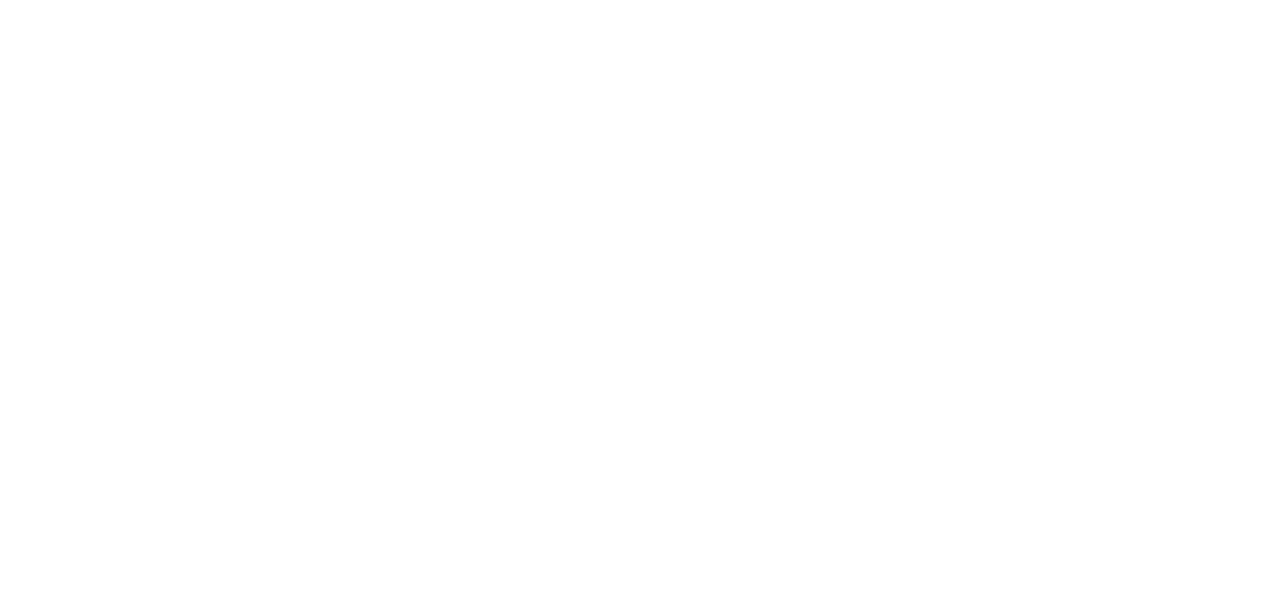
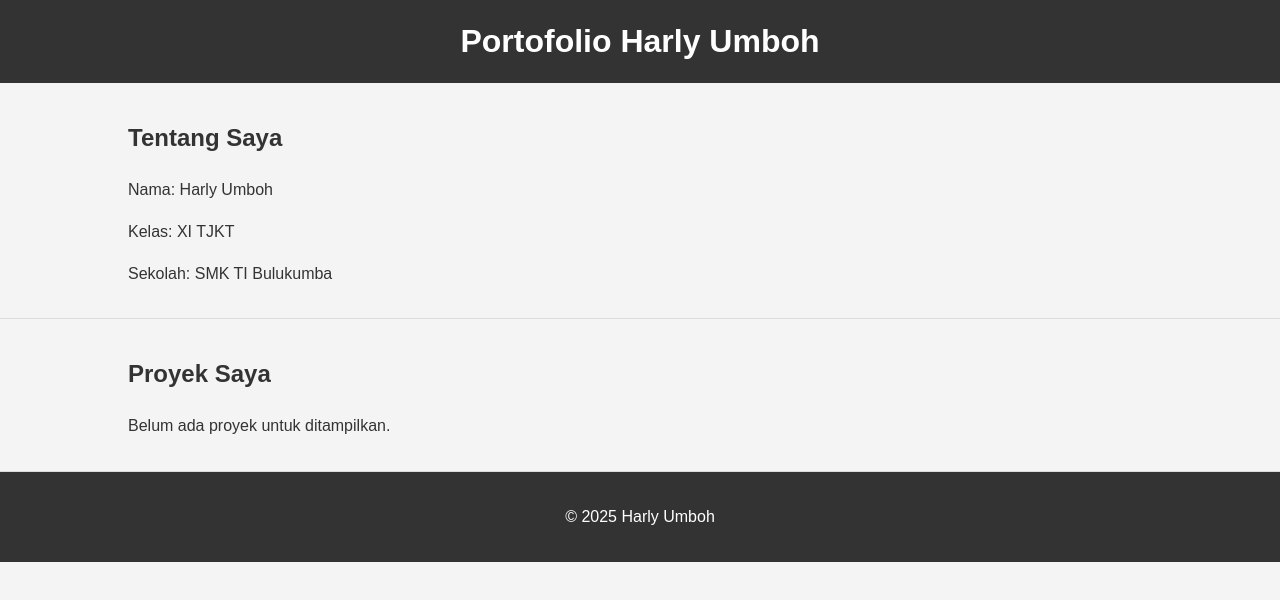
Before and after one commit to harlyumboh/belajar, a plain HTML site: page index.html in a window 1280 px wide. Drawn offline with Linux system fonts and the light colour scheme.

Commit message:
ubah index.html mejadi halaman portofolio

```diff
--- a/index.html
+++ b/index.html
@@ -1,9 +1,69 @@
-<html>
-	<head>
-		<title>
-		</title>
-	</head>
+<!DOCTYPE html>
+<html lang="en">
+<head>
+    <meta charset="UTF-8">
+    <meta name="viewport" content="width=device-width, initial-scale=1.0">
+    <title>Portofolio Harly Umboh</title>
+    <style>
+        body {
+            font-family: sans-serif;
+            line-height: 1.6;
+            margin: 0;
+            padding: 0;
+            background: #f4f4f4;
+            color: #333;
+        }
+        .container {
+            width: 80%;
+            margin: auto;
+            overflow: hidden;
+        }
+        header {
+            background: #333;
+            color: #fff;
+            padding: 1rem 0;
+            text-align: center;
+        }
+        header h1 {
+            margin: 0;
+        }
+        section {
+            padding: 1rem 0;
+            border-bottom: 1px solid #ddd;
+        }
+        footer {
+            text-align: center;
+            padding: 1rem 0;
+            background: #333;
+            color: #fff;
+        }
+    </style>
+</head>
+<body>
+    <header>
+        <div class="container">
+            <h1>Portofolio Harly Umboh</h1>
+        </div>
+    </header>
 
-	<body>
-	</body>
+    <section id="about">
+        <div class="container">
+            <h2>Tentang Saya</h2>
+            <p>Nama: Harly Umboh</p>
+            <p>Kelas: XI TJKT</p>
+            <p>Sekolah: SMK TI Bulukumba</p>
+        </div>
+    </section>
+
+    <section id="projects">
+        <div class="container">
+            <h2>Proyek Saya</h2>
+            <p>Belum ada proyek untuk ditampilkan.</p>
+        </div>
+    </section>
+
+    <footer>
+        <p>&copy; 2025 Harly Umboh</p>
+    </footer>
+</body>
 </html>
```
